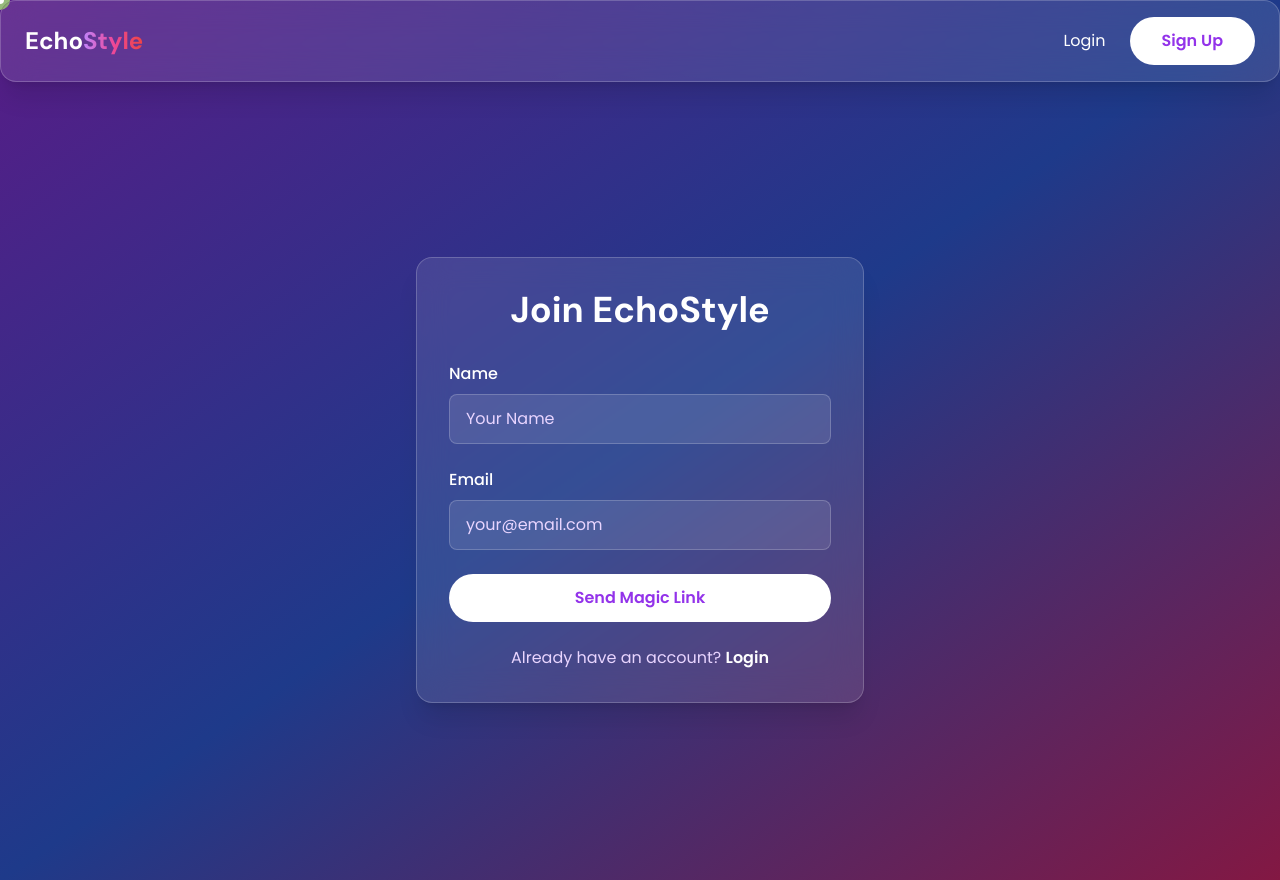
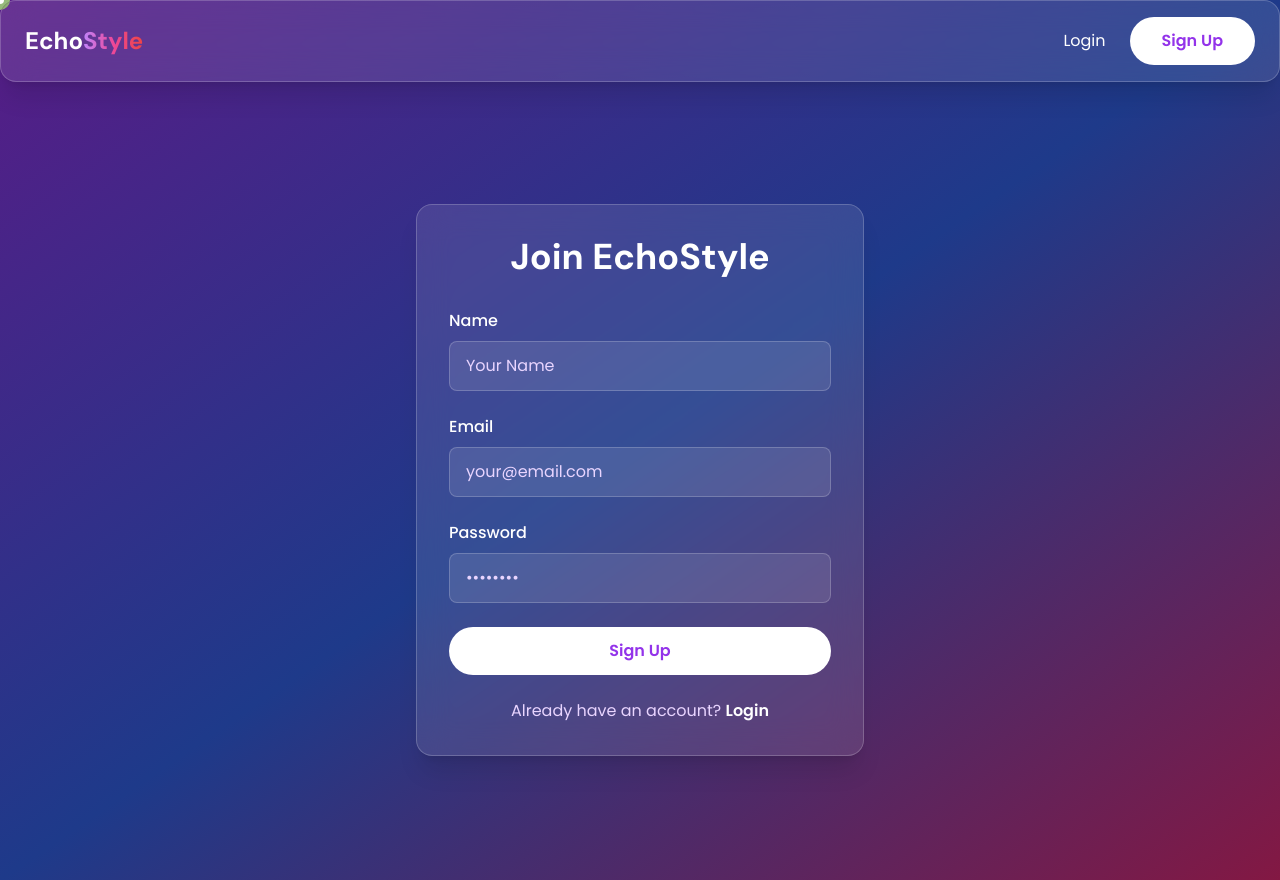
Before and after one commit to KARTHIKganesh256/Echo-style-Web, a React (Vite) app in the folder client/: page /signup in a window 1280 px wide. Built offline with nearby package versions, Linux system fonts and the light colour scheme; no server answers; the HTML template or start-up script is replaced by a standard one.

Commit message:
Revert to password-based authentication - email + password for signup/login

```diff
--- a/client/src/pages/LoginPage.jsx
+++ b/client/src/pages/LoginPage.jsx
@@ -5,10 +5,9 @@ import { authAPI } from '../utils/api';
 import useAuthStore from '../store/useAuthStore';
 
 const LoginPage = () => {
-  const [formData, setFormData] = useState({ email: '' });
+  const [formData, setFormData] = useState({ email: '', password: '' });
   const [error, setError] = useState('');
   const [loading, setLoading] = useState(false);
-  const [success, setSuccess] = useState(false);
   const { setUser } = useAuthStore();
   const navigate = useNavigate();
 
@@ -19,15 +18,14 @@ const LoginPage = () => {
   const handleSubmit = async (e) => {
     e.preventDefault();
     setError('');
-    setSuccess(false);
     setLoading(true);
 
     try {
-      const { data } = await authAPI.login(formData);
-      setSuccess(true);
-      // Don't navigate immediately - user needs to check email
+      const { data, token } = await authAPI.login(formData);
+      setUser(data, token);
+      navigate('/analyze');
     } catch (err) {
-      setError(err.message || 'Failed to send magic link. Please try again.');
+      setError(err.message || 'Login failed. Please check your credentials.');
     } finally {
       setLoading(false);
     }
@@ -60,15 +58,6 @@ const LoginPage = () => {
           </motion.div>
         )}
 
-        {success && (
-          <motion.div
-            initial={{ opacity: 0, x: -20 }}
-            animate={{ opacity: 1, x: 0 }}
-            className="bg-green-500 bg-opacity-20 border border-green-500 text-white px-4 py-3 rounded-lg mb-6"
-          >
-            ✨ Magic link sent! Check your email and click the link to sign in.
-          </motion.div>
-        )}
 
         <form onSubmit={handleSubmit} className="space-y-6">
           <motion.div
@@ -88,6 +77,22 @@ const LoginPage = () => {
             />
           </motion.div>
 
+          <motion.div
+            initial={{ opacity: 0, x: -20 }}
+            animate={{ opacity: 1, x: 0 }}
+            transition={{ delay: 0.4 }}
+          >
+            <label className="block text-white mb-2 font-medium">Password</label>
+            <input
+              type="password"
+              name="password"
+              value={formData.password}
+              onChange={handleChange}
+              required
+              className="w-full px-4 py-3 rounded-lg bg-white bg-opacity-10 border border-white border-opacity-20 text-white placeholder-purple-200 focus:outline-none focus:border-purple-400 transition-colors"
+              placeholder="••••••••"
+            />
+          </motion.div>
 
           <motion.button
             initial={{ opacity: 0, y: 20 }}
@@ -99,7 +104,7 @@ const LoginPage = () => {
             disabled={loading}
             className="w-full btn-primary bg-white text-purple-600 btn-glow disabled:opacity-50"
           >
-            {loading ? 'Sending Magic Link...' : 'Send Magic Link'}
+            {loading ? 'Logging in...' : 'Login'}
           </motion.button>
         </form>
 
--- a/client/src/pages/SignupPage.jsx
+++ b/client/src/pages/SignupPage.jsx
@@ -5,10 +5,9 @@ import { authAPI } from '../utils/api';
 import useAuthStore from '../store/useAuthStore';
 
 const SignupPage = () => {
-  const [formData, setFormData] = useState({ name: '', email: '' });
+  const [formData, setFormData] = useState({ name: '', email: '', password: '' });
   const [error, setError] = useState('');
   const [loading, setLoading] = useState(false);
-  const [success, setSuccess] = useState(false);
   const { setUser } = useAuthStore();
   const navigate = useNavigate();
 
@@ -19,15 +18,14 @@ const SignupPage = () => {
   const handleSubmit = async (e) => {
     e.preventDefault();
     setError('');
-    setSuccess(false);
     setLoading(true);
 
     try {
-      const { data } = await authAPI.register(formData);
-      setSuccess(true);
-      // Don't navigate immediately - user needs to check email
+      const { data, token } = await authAPI.register(formData);
+      setUser(data, token);
+      navigate('/analyze');
     } catch (err) {
-      setError(err.message || 'Failed to send magic link. Please try again.');
+      setError(err.message || 'Registration failed. Please try again.');
     } finally {
       setLoading(false);
     }
@@ -60,15 +58,6 @@ const SignupPage = () => {
           </motion.div>
         )}
 
-        {success && (
-          <motion.div
-            initial={{ opacity: 0, x: -20 }}
-            animate={{ opacity: 1, x: 0 }}
-            className="bg-green-500 bg-opacity-20 border border-green-500 text-white px-4 py-3 rounded-lg mb-6"
-          >
-            ✨ Magic link sent! Check your email and click the link to complete signup.
-          </motion.div>
-        )}
 
         <form onSubmit={handleSubmit} className="space-y-6">
           <motion.div
@@ -105,6 +94,23 @@ const SignupPage = () => {
             />
           </motion.div>
 
+          <motion.div
+            initial={{ opacity: 0, x: -20 }}
+            animate={{ opacity: 1, x: 0 }}
+            transition={{ delay: 0.5 }}
+          >
+            <label className="block text-white mb-2 font-medium">Password</label>
+            <input
+              type="password"
+              name="password"
+              value={formData.password}
+              onChange={handleChange}
+              required
+              minLength="6"
+              className="w-full px-4 py-3 rounded-lg bg-white bg-opacity-10 border border-white border-opacity-20 text-white placeholder-purple-200 focus:outline-none focus:border-purple-400 transition-colors"
+              placeholder="••••••••"
+            />
+          </motion.div>
 
           <motion.button
             initial={{ opacity: 0, y: 20 }}
@@ -116,7 +122,7 @@ const SignupPage = () => {
             disabled={loading}
             className="w-full btn-primary bg-white text-purple-600 btn-glow disabled:opacity-50"
           >
-            {loading ? 'Sending Magic Link...' : 'Send Magic Link'}
+            {loading ? 'Creating Account...' : 'Sign Up'}
           </motion.button>
         </form>
 
--- a/client/src/utils/api.js
+++ b/client/src/utils/api.js
@@ -31,31 +31,28 @@ api.interceptors.request.use(
   }
 );
 
-// Auth API - Using Supabase Magic Link Auth
+// Auth API - Using Supabase Password Auth
 export const authAPI = {
   register: async (data) => {
     try {
-      console.log('Sending magic link for registration...');
-      const { data: authData, error } = await supabase.auth.signInWithOtp({
+      console.log('Registering user with password...');
+      const { data: authData, error } = await supabase.auth.signUp({
         email: data.email,
+        password: data.password,
         options: {
           data: {
             name: data.name,
-          },
-          emailRedirectTo: `${window.location.origin}/Echo-style-Web/`,
+          }
         }
       });
 
       if (error) {
-        console.error('Magic link error:', error);
-        throw new Error(error.message || 'Failed to send magic link');
+        console.error('Registration error:', error);
+        throw new Error(error.message || 'Registration failed');
       }
 
-      console.log('Magic link sent successfully:', authData);
-      return {
-        data: { message: 'Check your email for a magic link to sign in!' },
-        token: null
-      };
+      console.log('Registration successful:', authData);
+      return { data: authData.user, token: authData.session?.access_token };
     } catch (err) {
       console.error('Auth register error:', err);
       throw err;
@@ -64,24 +61,19 @@ export const authAPI = {
 
   login: async (data) => {
     try {
-      console.log('Sending magic link for login...');
-      const { data: authData, error } = await supabase.auth.signInWithOtp({
+      console.log('Logging in user with password...');
+      const { data: authData, error } = await supabase.auth.signInWithPassword({
         email: data.email,
-        options: {
-          emailRedirectTo: `${window.location.origin}/Echo-style-Web/`,
-        }
+        password: data.password,
       });
 
       if (error) {
-        console.error('Magic link error:', error);
-        throw new Error(error.message || 'Failed to send magic link');
+        console.error('Login error:', error);
+        throw new Error(error.message || 'Login failed');
       }
 
-      console.log('Magic link sent successfully:', authData);
-      return {
-        data: { message: 'Check your email for a magic link to sign in!' },
-        token: null
-      };
+      console.log('Login successful:', authData);
+      return { data: authData.user, token: authData.session?.access_token };
     } catch (err) {
       console.error('Auth login error:', err);
       throw err;
```
